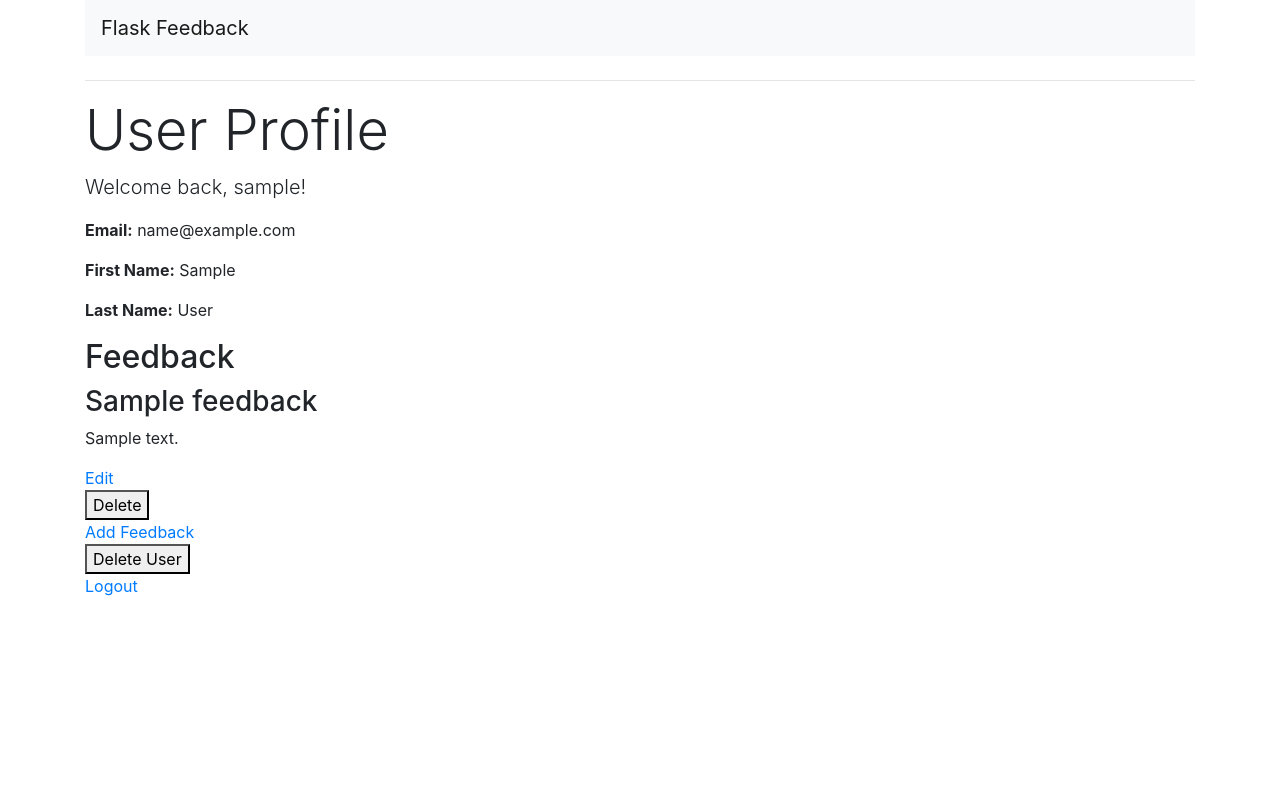
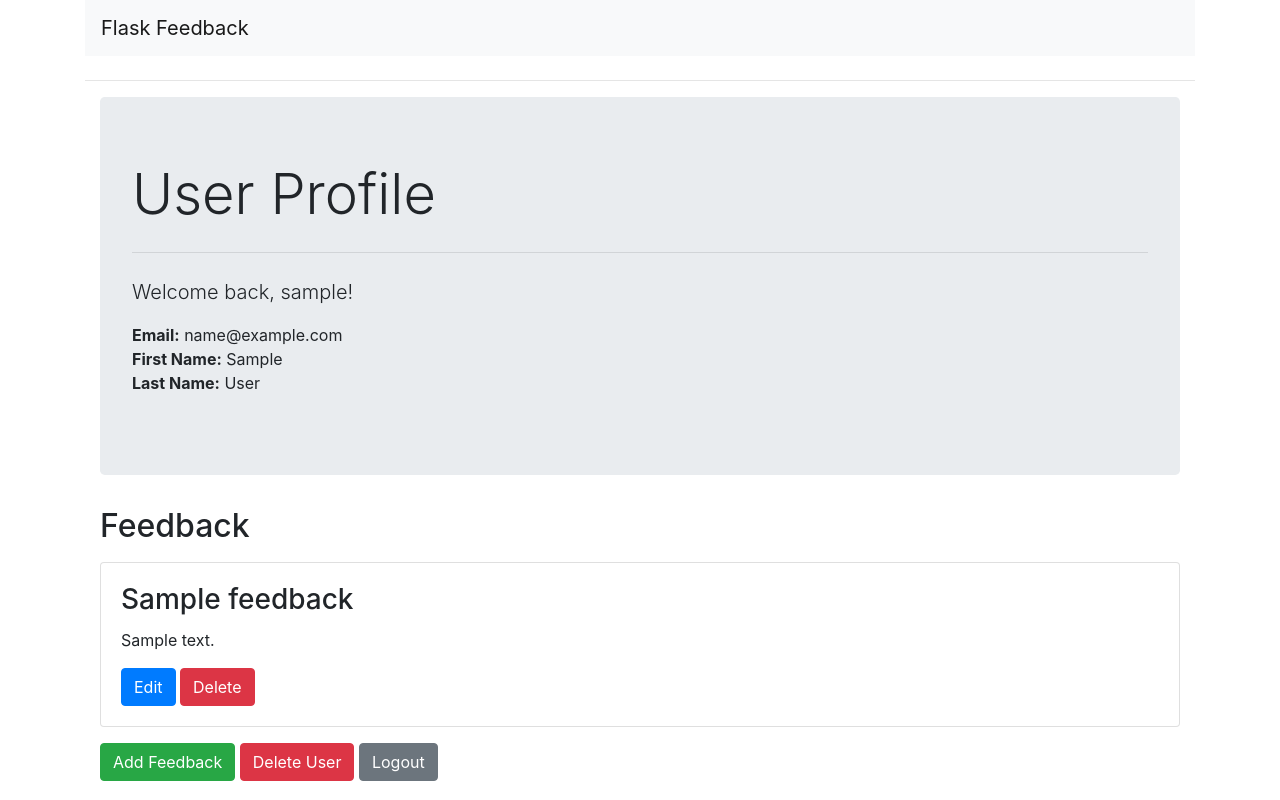
Before and after one commit to Mrutledg02/Flask-Feedback--Authentication-Authorization, a Flask app: a page that uses templates/user_profile.html in a window 1280 px wide. Run offline with Flask 3, Linux system fonts and the light colour scheme; the visitor is signed in with stand-in values (Sample User, id 1); tables that the repository leaves empty hold one stand-in row (values such as "Sample post"); some libraries are stand-ins or nearby versions.

Commit message:
added some styling

```diff
--- a/app.py
+++ b/app.py
@@ -119,8 +119,11 @@ def user_profile(username):
         return redirect(url_for('homepage'))
 
 def is_admin(username):
-    user = User.query.get(username)
-    return user.is_admin if user else False
+    """Check if the user is an admin."""
+    user = User.query.filter_by(username=username).first()
+    if user:
+        return user.is_admin
+    return False
 
 @app.route('/users/<username>/delete', methods=['POST'])
 def delete_user(username):
@@ -175,7 +178,7 @@ def add_feedback(username):
 
     return render_template('add_feedback.html', form=form)
 
-@app.route('/feedback/<int:feedback_id>/update', methods=['GET', 'POST'])
+@app.route('/feedback/<int:feedback_id>/update', methods=['POST'])
 def update_feedback(feedback_id):
     """Update feedback."""
     if 'username' not in session:
@@ -185,25 +188,27 @@ def update_feedback(feedback_id):
     feedback = Feedback.query.get_or_404(feedback_id)
 
     if not is_admin(session['username']) and session['username'] != feedback.username:
-        flash('You are not authorized to update this feedback', 'danger')
-        return redirect(url_for('homepage'))
+        abort(401)
 
-    # Create a form and populate it with the current feedback data
     form = FeedbackForm()
-    if request.method == 'GET':
-        form.title.data = feedback.title
-        form.content.data = feedback.content
 
     if form.validate_on_submit():
-        # Update the feedback with the edited data
         feedback.title = form.title.data
         feedback.content = form.content.data
+
+        # Set the username attribute of the feedback to the current user's username
+        feedback.username = session['username']
+
         db.session.commit()
 
         flash('Feedback updated successfully', 'success')
         return redirect(url_for('user_profile', username=session['username']))
 
+    form.title.data = feedback.title
+    form.content.data = feedback.content
+
     return render_template('update_feedback.html', form=form)
+
 
 @app.route('/feedback/<int:feedback_id>/delete', methods=['POST'])
 def delete_feedback(feedback_id):
@@ -215,8 +220,7 @@ def delete_feedback(feedback_id):
     feedback = Feedback.query.get_or_404(feedback_id)
 
     if not is_admin(session['username']) and session['username'] != feedback.username:
-        flash('You are not authorized to delete this feedback', 'danger')
-        return redirect(url_for('homepage'))
+        abort(401)
 
     db.session.delete(feedback)
     db.session.commit()
--- a/models.py
+++ b/models.py
@@ -28,7 +28,7 @@ class User(db.Model):
         """Register user with hashed password & return user."""
 
         hashed_pwd = bcrypt.generate_password_hash(pwd).decode('utf-8')
-        return cls(username=username, password=hashed_pwd, email=email, first_name=first_name, last_name=last_name, is_admin=is_admin)
+        return cls(username=username, password=hashed_pwd, email=email, first_name=first_name, last_name=last_name, is_admin=bool(is_admin))
 
     @classmethod
     def authenticate(cls, username, pwd):
--- a/templates/user_profile.html
+++ b/templates/user_profile.html
@@ -1,32 +1,39 @@
 {% extends 'base.html' %}
 {% block content %}
 
+<div class="container">
+    <div class="jumbotron">
+        <h1 class="display-4">User Profile</h1>
+        <hr class="my-4">
+        <div class="profile-info">
+            <p class="lead">Welcome back, {{ user.username }}!</p>
+            <ul class="list-unstyled">
+                <li><strong>Email:</strong> {{ user.email }}</li>
+                <li><strong>First Name:</strong> {{ user.first_name }}</li>
+                <li><strong>Last Name:</strong> {{ user.last_name }}</li>
+            </ul>
+        </div>
+    </div>
 
-<h1 class="display-4">User Profile</h1>
-<div>
-
-<p class="lead">Welcome back, {{ user.username }}!</p>  <!-- user is a variable that is passed in from the view function -->
-<p><strong>Email:</strong> {{ user.email }}</p>
-<p><strong>First Name:</strong> {{ user.first_name }}</p>
-<p><strong>Last Name:</strong> {{ user.last_name }}</p>
-
-</div>
     <h2 class="display-5">Feedback</h2>
     {% for fb in feedback %}
-<div>
-    <h3>{{ fb.title }}</h3>
-    <p>{{ fb.content }}</p>
-    <a href="{{ url_for('update_feedback', feedback_id=fb.id) }}">Edit</a>
-    <form method="POST" action="{{ url_for('delete_feedback', feedback_id=fb.id) }}">
-        <button type="submit" onclick="return confirm('Are you sure you want to delete this feedback?')">Delete</button>
+    <div class="card my-3">
+        <div class="card-body">
+            <h3 class="card-title">{{ fb.title }}</h3>
+            <p class="card-text">{{ fb.content }}</p>
+            <a href="{{ url_for('update_feedback', feedback_id=fb.id) }}" class="btn btn-primary">Edit</a>
+            <form method="POST" action="{{ url_for('delete_feedback', feedback_id=fb.id) }}" style="display: inline;">
+                <button type="submit" class="btn btn-danger">Delete</button>
             </form>
+        </div>
     </div>
     {% endfor %}
 
-<a href="{{ url_for('add_feedback', username=user.username) }}">Add Feedback</a>
-<form method="POST" action="{{ url_for('delete_user', username=user.username) }}">
-    <button type="submit">Delete User</button>
+    <a href="{{ url_for('add_feedback', username=user.username) }}" class="btn btn-success">Add Feedback</a>
+    <form method="POST" action="{{ url_for('delete_user', username=user.username) }}" style="display: inline;">
+        <button type="submit" class="btn btn-danger">Delete User</button>
     </form>
-<a href="/logout">Logout</a>
+    <a href="/logout" class="btn btn-secondary">Logout</a>
+</div>
 
-    {% endblock %}  <!-- end of the content block -->
+{% endblock %}
```
Lines whose indentation alone changed are shown as unchanged.
